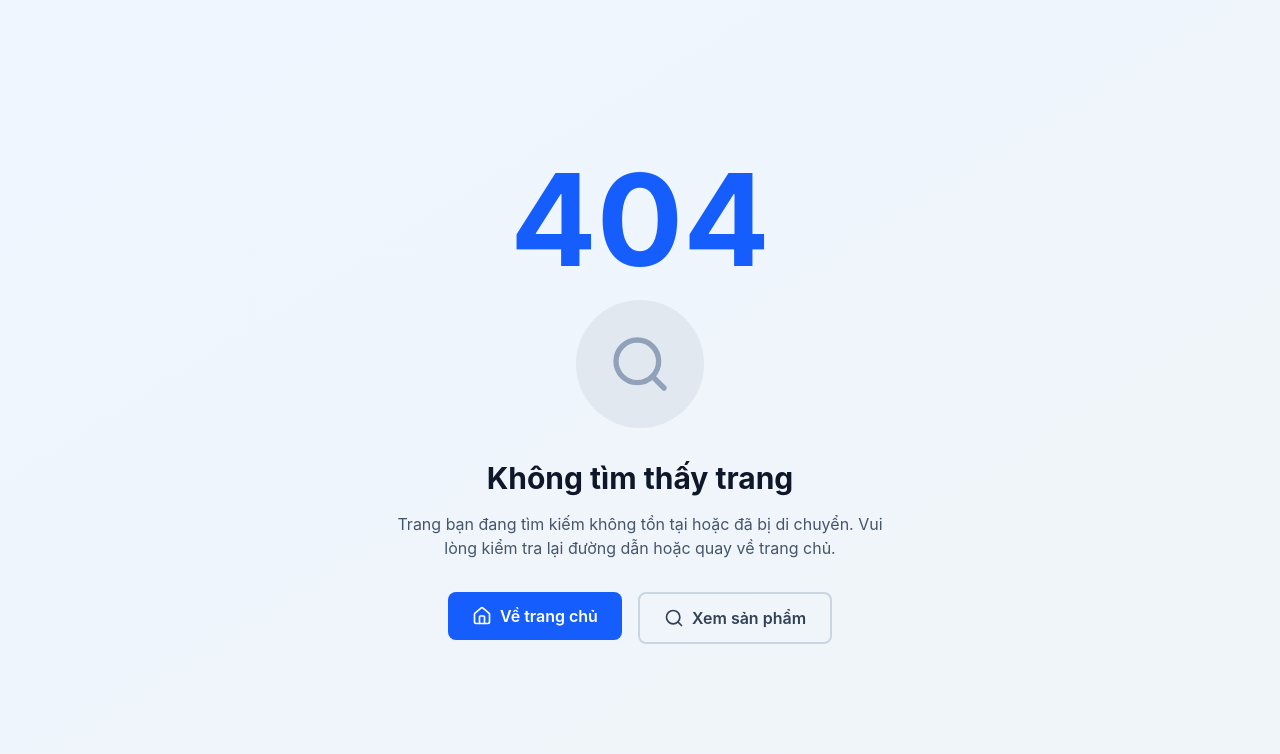
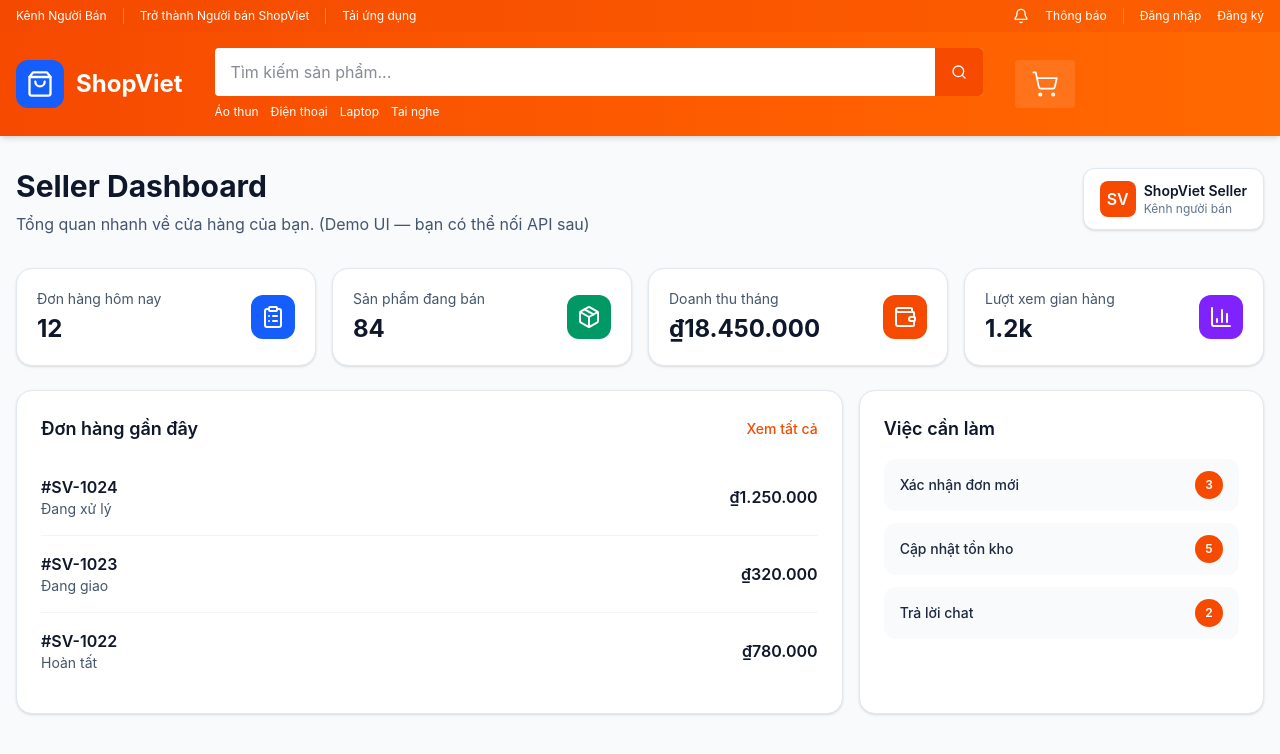
Before and after one commit to Munfond/E-Commerce-System, a React (Vite) app: page /seller in a window 1280 px wide. Before the commit this address had no page. Shown: the top 754 px of the page. Built offline with nearby package versions, Linux system fonts and the light colour scheme.

Commit message:
Add seller dashboard

```diff
--- a/src/app/components/Header.tsx
+++ b/src/app/components/Header.tsx
@@ -8,7 +8,9 @@ export default function Header({ cartCount = 0 }: { cartCount?: number }) {
       <div className="bg-orange-600/30 text-white text-xs py-2">
         <div className="max-w-7xl mx-auto px-4 flex items-center justify-between">
           <div className="flex items-center gap-4">
-            <span>Kênh Người Bán</span>
+            <Link to="/seller" className="hover:text-orange-100 transition-colors">
+              Kênh Người Bán
+            </Link>
             <span className="border-l border-orange-400 pl-4">Trở thành Người bán ShopViet</span>
             <span className="border-l border-orange-400 pl-4">Tải ứng dụng</span>
           </div>
--- /dev/null
+++ b/src/app/pages/SellerDashboard.tsx
@@ -0,0 +1,107 @@
+import { motion } from 'motion/react';
+import { BarChart3, ClipboardList, Package, Wallet } from 'lucide-react';
+import Header from '../components/Header';
+
+const cards = [
+  { title: 'Đơn hàng hôm nay', value: '12', icon: ClipboardList, accent: 'bg-blue-600' },
+  { title: 'Sản phẩm đang bán', value: '84', icon: Package, accent: 'bg-emerald-600' },
+  { title: 'Doanh thu tháng', value: '₫18.450.000', icon: Wallet, accent: 'bg-orange-600' },
+  { title: 'Lượt xem gian hàng', value: '1.2k', icon: BarChart3, accent: 'bg-violet-600' },
+];
+
+export default function SellerDashboard() {
+  return (
+    <div className="min-h-screen bg-slate-50">
+      <Header />
+
+      <main className="max-w-7xl mx-auto px-4 py-8">
+        <div className="flex items-start justify-between gap-6">
+          <div>
+            <h1 className="text-2xl md:text-3xl font-bold text-slate-900">Seller Dashboard</h1>
+            <p className="text-slate-600 mt-2">
+              Tổng quan nhanh về cửa hàng của bạn. (Demo UI — bạn có thể nối API sau)
+            </p>
+          </div>
+          <motion.div
+            initial={{ opacity: 0, y: -8 }}
+            animate={{ opacity: 1, y: 0 }}
+            className="hidden md:flex items-center gap-2 rounded-xl bg-white border border-slate-200 px-4 py-3 shadow-sm"
+          >
+            <div className="size-9 rounded-lg bg-orange-600 text-white flex items-center justify-center font-semibold">
+              SV
+            </div>
+            <div className="leading-tight">
+              <div className="text-sm font-semibold text-slate-900">ShopViet Seller</div>
+              <div className="text-xs text-slate-500">Kênh người bán</div>
+            </div>
+          </motion.div>
+        </div>
+
+        <div className="grid grid-cols-1 sm:grid-cols-2 lg:grid-cols-4 gap-4 mt-8">
+          {cards.map((c) => (
+            <motion.div
+              key={c.title}
+              initial={{ opacity: 0, y: 10 }}
+              animate={{ opacity: 1, y: 0 }}
+              className="bg-white border border-slate-200 rounded-2xl p-5 shadow-sm"
+            >
+              <div className="flex items-center justify-between">
+                <div>
+                  <div className="text-sm text-slate-600">{c.title}</div>
+                  <div className="text-2xl font-bold text-slate-900 mt-1">{c.value}</div>
+                </div>
+                <div className={`size-11 rounded-xl ${c.accent} text-white flex items-center justify-center`}>
+                  <c.icon className="size-6" />
+                </div>
+              </div>
+            </motion.div>
+          ))}
+        </div>
+
+        <div className="grid grid-cols-1 lg:grid-cols-3 gap-4 mt-6">
+          <div className="lg:col-span-2 bg-white border border-slate-200 rounded-2xl p-6 shadow-sm">
+            <div className="flex items-center justify-between gap-4">
+              <h2 className="text-lg font-semibold text-slate-900">Đơn hàng gần đây</h2>
+              <button className="text-sm font-medium text-orange-600 hover:text-orange-700 transition-colors">
+                Xem tất cả
+              </button>
+            </div>
+            <div className="mt-4 divide-y divide-slate-100">
+              {[
+                { id: '#SV-1024', status: 'Đang xử lý', total: '₫1.250.000' },
+                { id: '#SV-1023', status: 'Đang giao', total: '₫320.000' },
+                { id: '#SV-1022', status: 'Hoàn tất', total: '₫780.000' },
+              ].map((o) => (
+                <div key={o.id} className="py-4 flex items-center justify-between">
+                  <div>
+                    <div className="font-semibold text-slate-900">{o.id}</div>
+                    <div className="text-sm text-slate-600">{o.status}</div>
+                  </div>
+                  <div className="font-semibold text-slate-900">{o.total}</div>
+                </div>
+              ))}
+            </div>
+          </div>
+
+          <div className="bg-white border border-slate-200 rounded-2xl p-6 shadow-sm">
+            <h2 className="text-lg font-semibold text-slate-900">Việc cần làm</h2>
+            <div className="mt-4 space-y-3">
+              {[
+                { label: 'Xác nhận đơn mới', count: 3 },
+                { label: 'Cập nhật tồn kho', count: 5 },
+                { label: 'Trả lời chat', count: 2 },
+              ].map((t) => (
+                <div key={t.label} className="flex items-center justify-between rounded-xl bg-slate-50 px-4 py-3">
+                  <div className="text-sm font-medium text-slate-800">{t.label}</div>
+                  <div className="min-w-7 h-7 px-2 rounded-full bg-orange-600 text-white text-xs font-semibold flex items-center justify-center">
+                    {t.count}
+                  </div>
+                </div>
+              ))}
+            </div>
+          </div>
+        </div>
+      </main>
+    </div>
+  );
+}
--- a/src/app/routes.tsx
+++ b/src/app/routes.tsx
@@ -7,6 +7,7 @@ import ProductList from "./pages/ProductList";
 import ProductDetail from "./pages/ProductDetail";
 import Cart from "./pages/Cart";
 import NotFound from "./pages/NotFound";
+import SellerDashboard from "./pages/SellerDashboard";
 
 export const router = createBrowserRouter([
   {
@@ -19,6 +20,7 @@ export const router = createBrowserRouter([
       { path: "products", Component: ProductList },
       { path: "products/:id", Component: ProductDetail },
       { path: "cart", Component: Cart },
+      { path: "seller", Component: SellerDashboard },
       { path: "*", Component: NotFound },
     ],
   },
```
